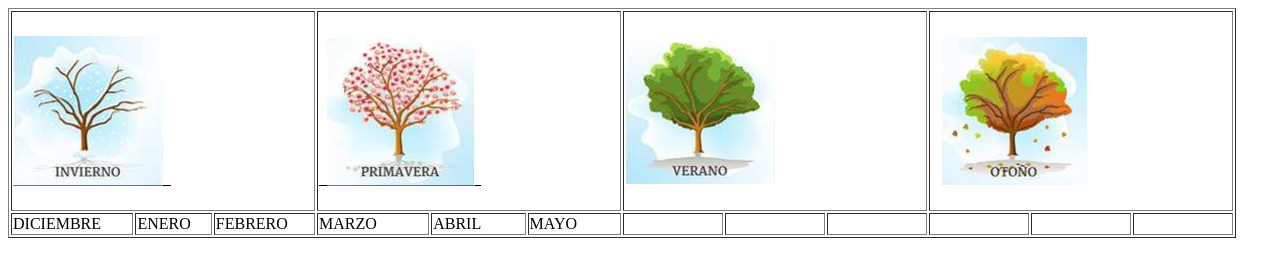
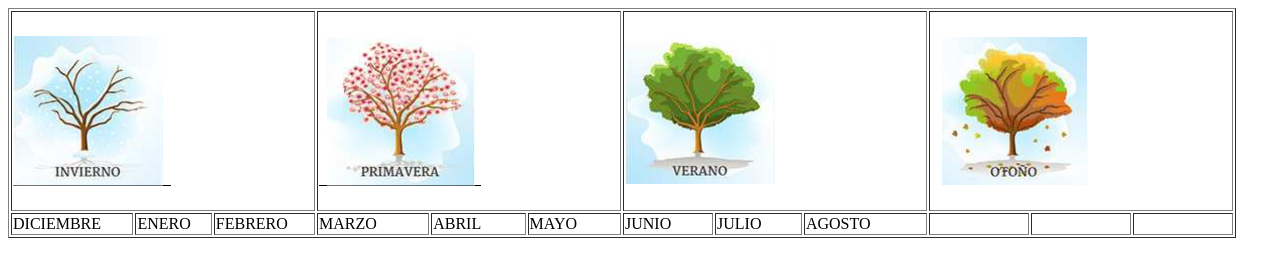
Before and after one commit to eeralexito/ejgit, a plain HTML site: page index.html in a window 1280 px wide. Drawn offline with Linux system fonts and the light colour scheme.

Commit message:
mesesVERANO

```diff
--- a/index.html
+++ b/index.html
@@ -37,9 +37,9 @@
                 <td class="meses"> ABRIL </td>
                 <td class="meses"> MAYO </td>
 
-            <td></td>
-            <td></td>
-            <td></td>
+                <td class="meses"> JUNIO </td>
+                <td class="meses"> JULIO</td>
+                <td class="meses"> AGOSTO</td>
 
             <td></td>
             <td></td>
```
